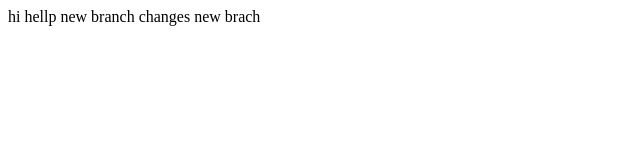
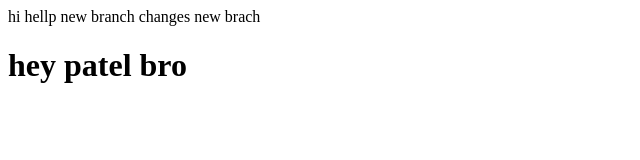
Before and after one commit to SRPatel2310/first_test, a plain HTML site: page index.html in a window 1280 px wide. Shown: the whole page, without its empty margins (0-640 px from the left). Drawn offline with Linux system fonts and the light colour scheme.

Commit message:
Update index.html
this is create now

```diff
--- a/index.html
+++ b/index.html
@@ -9,6 +9,7 @@
 
 <body>
     hi hellp new branch changes new brach
+    <h1>hey patel bro</h1>
 </body>
 
 </html>
```
